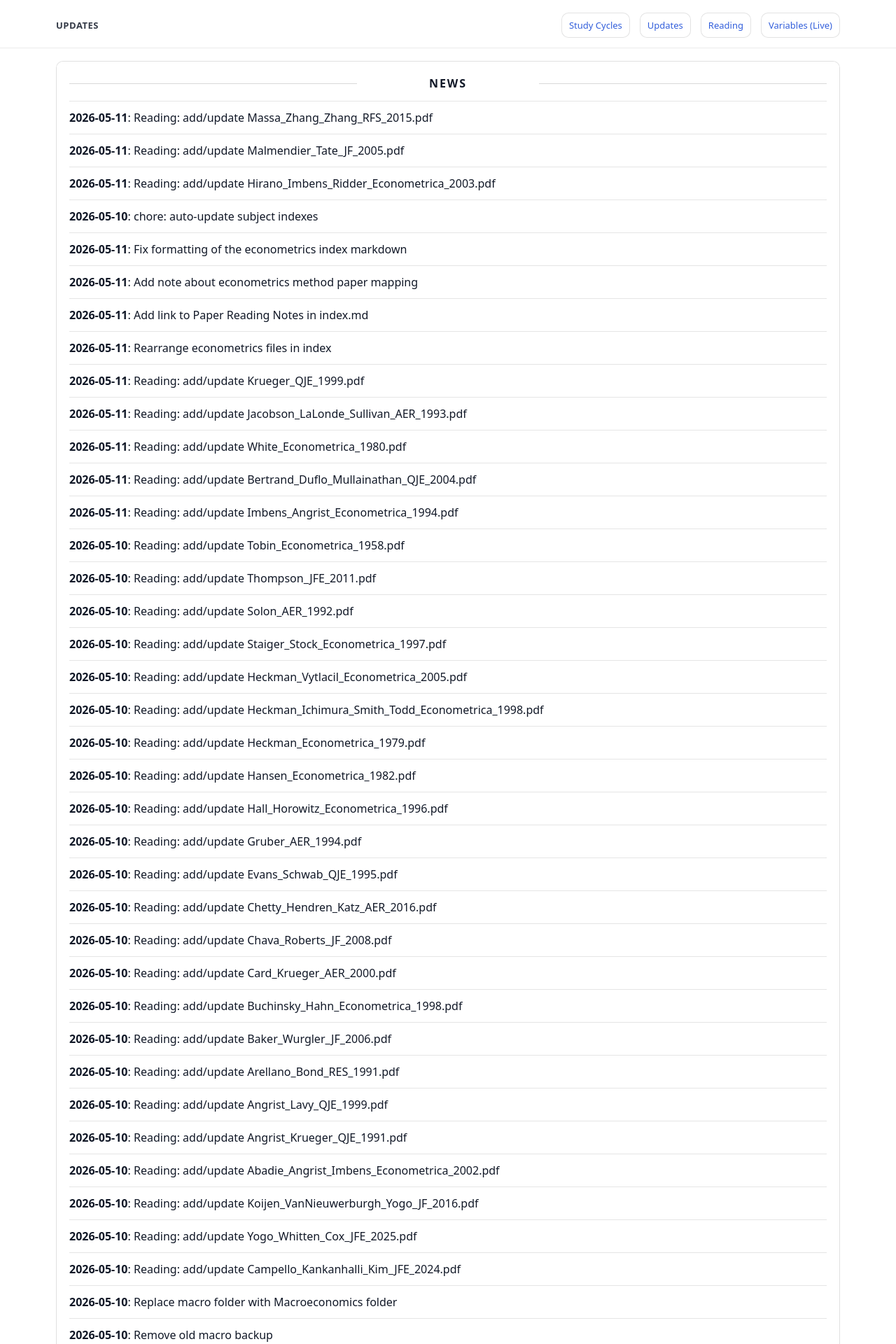
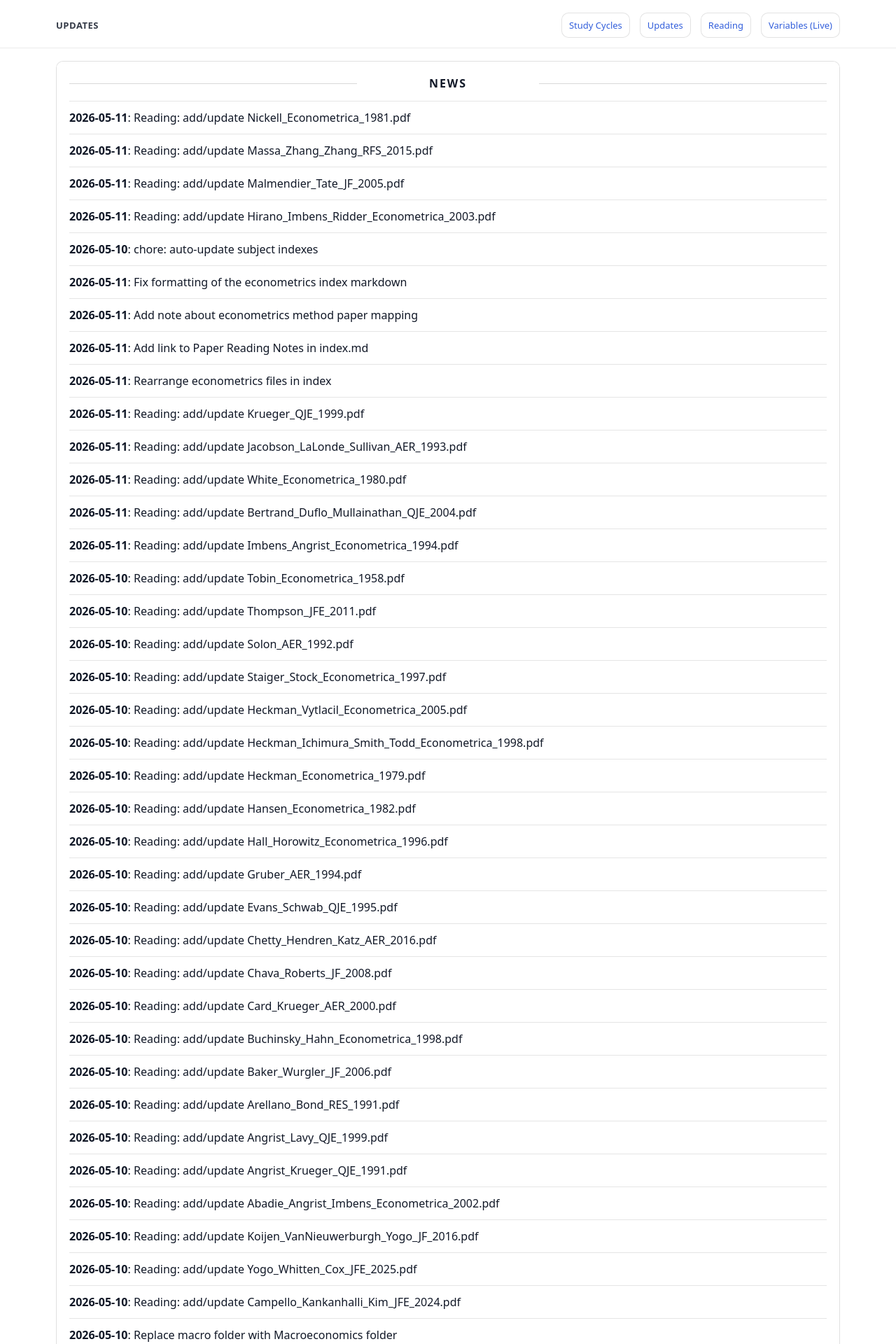
Before and after one commit to yaxinzn/study-archive, a Jekyll site: the page built from updates/index.md, in a window 1280 px wide. Shown: the top 1920 px of the page at 70% size. Built offline with Jekyll 4.4.1, drawn with Linux system fonts in a browser that asks for light colours; some of the changed text lies outside the part shown.

Commit message:
chore: update NEWS feed

```diff
--- a/_data/news.yml
+++ b/_data/news.yml
@@ -1,4 +1,7 @@
 # Auto-generated update history (sorted newest -> oldest). Do not edit manually.
+- ts: "1778452416"
+  date: "2026-05-11"
+  title: "Reading: add/update Nickell_Econometrica_1981.pdf"
 - ts: "1778452121"
   date: "2026-05-11"
   title: "Reading: add/update Massa_Zhang_Zhang_RFS_2015.pdf"
```
